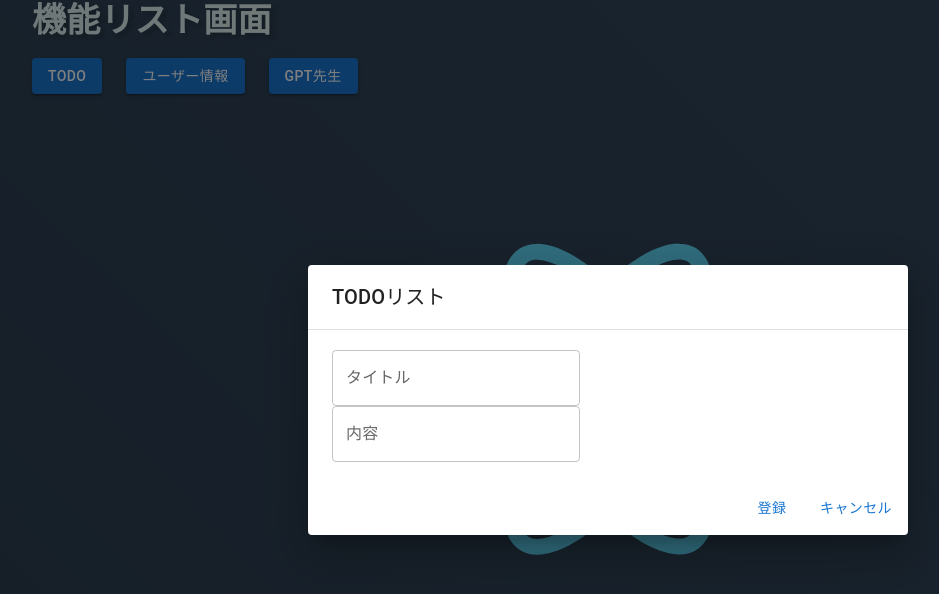
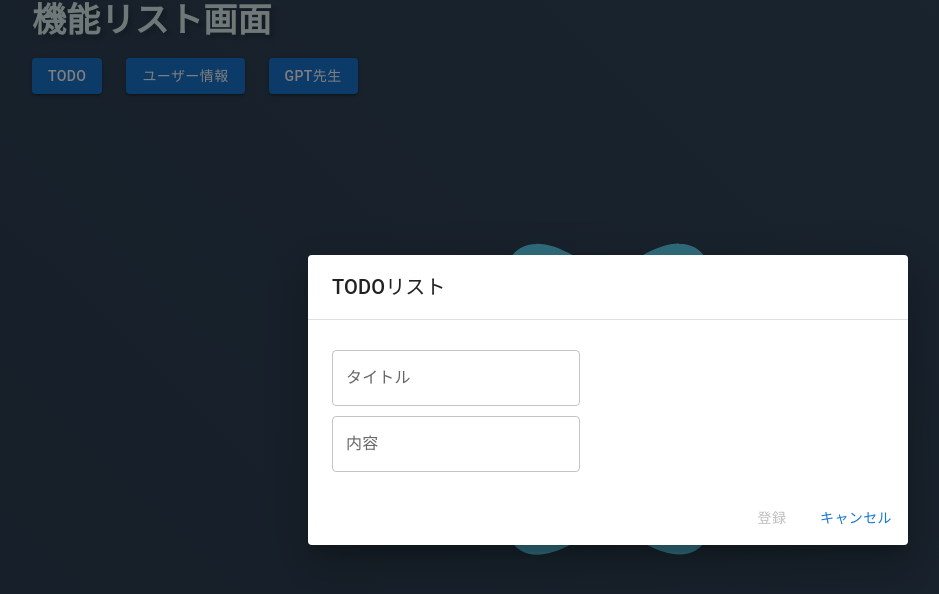
Before and after one commit to KensukeHiga/KensukeSandBox, a React app in the folder frontend/: page / in a window 1280 px wide. Both pictures are taken after a click on the button "TODO". Shown: the top 594 px of the page, without its empty margins (32-971 px from the left). Built offline with nearby package versions, Linux system fonts and the light colour scheme.

Commit message:
フォーム完成

```diff
--- a/frontend/src/dialog/todo/todoDialog.tsx
+++ b/frontend/src/dialog/todo/todoDialog.tsx
@@ -43,14 +43,14 @@ export const TodoDialog: FC<Props> = ({ open, onClose, todos }) => {
   const {
     control,
     handleSubmit,
-    formState: { errors },
+    formState: { errors, isValid },
   } = useForm({
     resolver: yupResolver(schema),
   });
 
   const handleFormSubmit = (data: any) => {
     // 実行処理を書く
-    alert(data);
+    alert(JSON.stringify(data, null, 2));
     onClose();
   };
 
@@ -66,7 +66,7 @@ export const TodoDialog: FC<Props> = ({ open, onClose, todos }) => {
       <DialogContent>
         <form onSubmit={handleSubmit(handleFormSubmit)}>
           {todos.map((todo, indedx) => (
-            <div key={indedx}>
+            <div key={indedx} style={{ marginTop: "10px" }}>
               <Controller
                 name={todo.name}
                 control={control}
@@ -74,8 +74,8 @@ export const TodoDialog: FC<Props> = ({ open, onClose, todos }) => {
                   <TextField
                     {...field}
                     label={todo.title}
-                    error={!!errors.name}
-                    helperText={errors.name?.message}
+                    error={!!errors[todo.name]}
+                    helperText={errors[todo.name]?.message}
                   />
                 )}
               />
@@ -84,7 +84,9 @@ export const TodoDialog: FC<Props> = ({ open, onClose, todos }) => {
         </form>
       </DialogContent>
       <DialogActions>
-        <Button onClick={handleSubmit(handleFormSubmit)}>登録</Button>
+        <Button disabled={!isValid} onClick={handleSubmit(handleFormSubmit)}>
+          登録
+        </Button>
         <Button onClick={onClose}>キャンセル</Button>
       </DialogActions>
     </Dialog>
```
